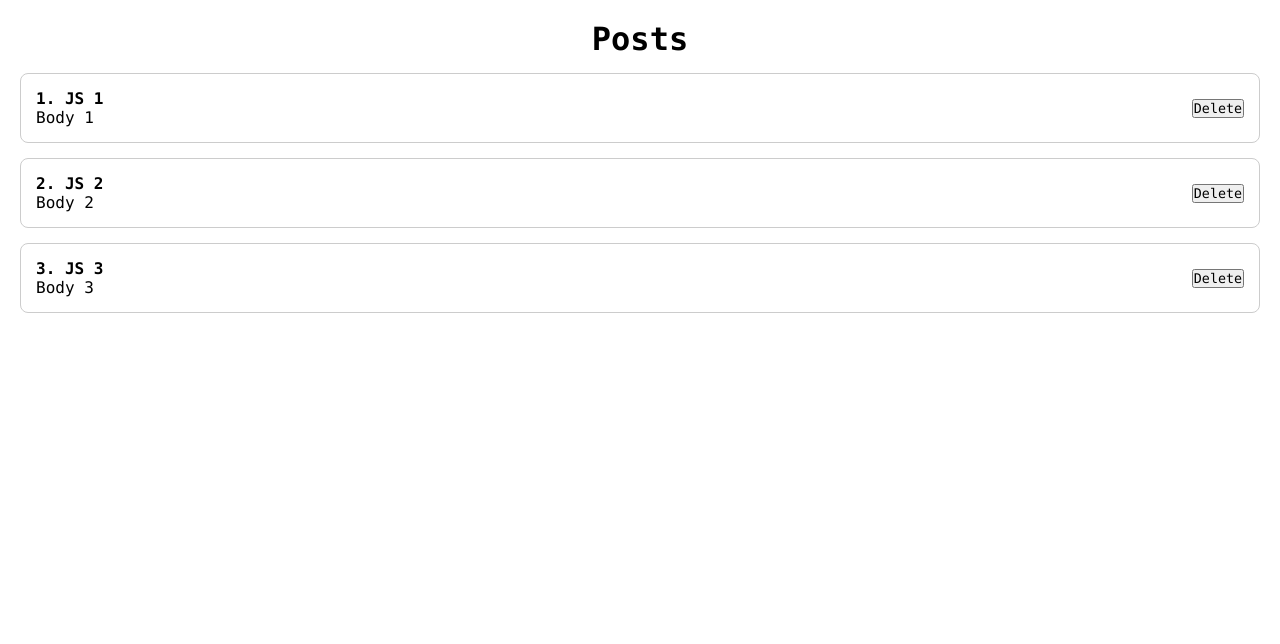
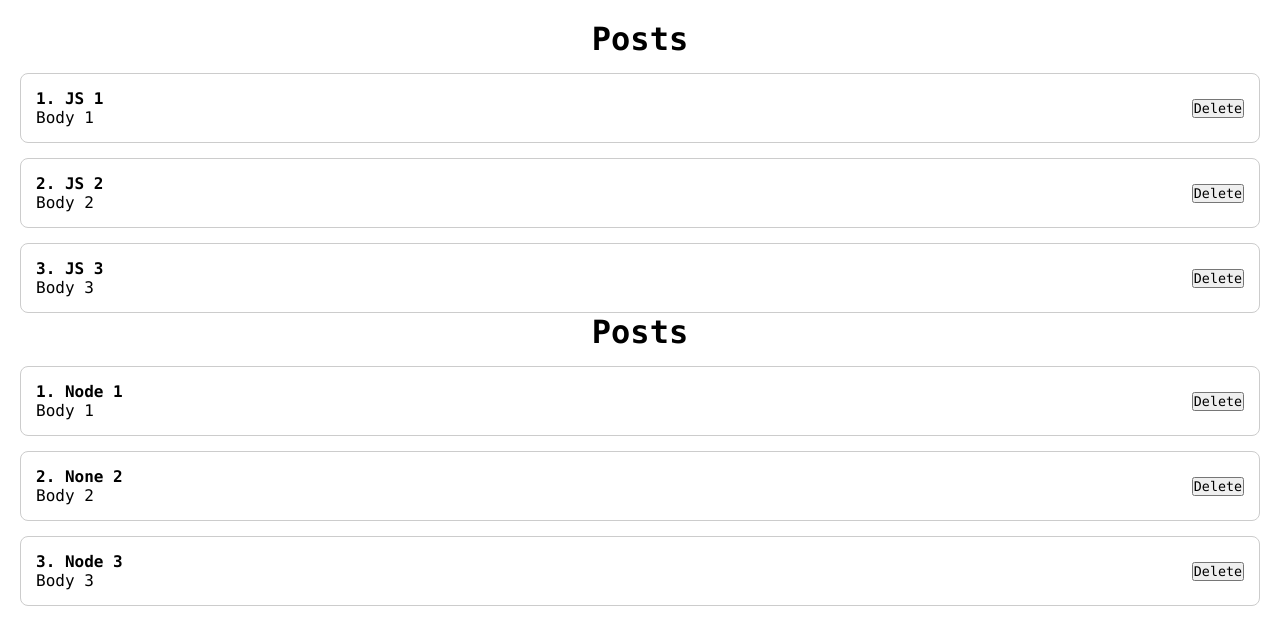
Before and after one commit to VitaliiSoloninko/angular-basic-posts, an Angular app: page / in a window 1280 px wide. Shown: the top 644 px of the page. Built offline with nearby package versions, Linux system fonts and the light colour scheme.

Commit message:
0.5 Post list component

```diff
--- /dev/null
+++ b/src/app/posts/post-list/post-list.component.html
@@ -0,0 +1,8 @@
+<h1 style="text-align: center">Posts</h1>
+
+<app-post-item *ngFor="let post of posts" [post]="post"></app-post-item>
+
+<!-- Angular 17+
+@for (post of posts; track $index) {
+<app-post-item [post]="post"></app-post-item>
+} -->
--- a/src/app/posts/posts.component.html
+++ b/src/app/posts/posts.component.html
@@ -1,8 +1,2 @@
-<h1 style="text-align: center">Posts</h1>
-
-<app-post-item *ngFor="let post of posts" [post]="post"></app-post-item>
-
-<!-- Angular 17+
-@for (post of posts; track $index) {
-<app-post-item [post]="post"></app-post-item>
-} -->
+<app-post-list [posts]="posts"></app-post-list>
+<app-post-list [posts]="posts2"></app-post-list>
--- a/src/app/posts/posts.component.ts
+++ b/src/app/posts/posts.component.ts
@@ -2,10 +2,11 @@ import { CommonModule } from '@angular/common';
 import { Component } from '@angular/core';
 import { IPost } from '../../models/IPost';
 import { PostItemComponent } from './post-item/post-item.component';
+import { PostListComponent } from './post-list/post-list.component';
 
 @Component({
   selector: 'app-posts',
-  imports: [PostItemComponent, CommonModule],
+  imports: [PostItemComponent, CommonModule, PostListComponent],
   templateUrl: './posts.component.html',
   styleUrl: './posts.component.css',
 })
@@ -15,4 +16,10 @@ export class PostsComponent {
     { id: 2, title: 'JS 2', body: 'Body 2' },
     { id: 3, title: 'JS 3', body: 'Body 3' },
   ];
+
+  posts2: IPost[] = [
+    { id: 1, title: 'Node 1', body: 'Body 1' },
+    { id: 2, title: 'None 2', body: 'Body 2' },
+    { id: 3, title: 'Node 3', body: 'Body 3' },
+  ];
 }
```
Also changed, not shown: src/app/posts/post-list/post-list.component.ts (added, +14 -0 lines), src/app/posts/post-list/post-list.component.css (added), 1 other file (tests, documents, lock files or other folders).
